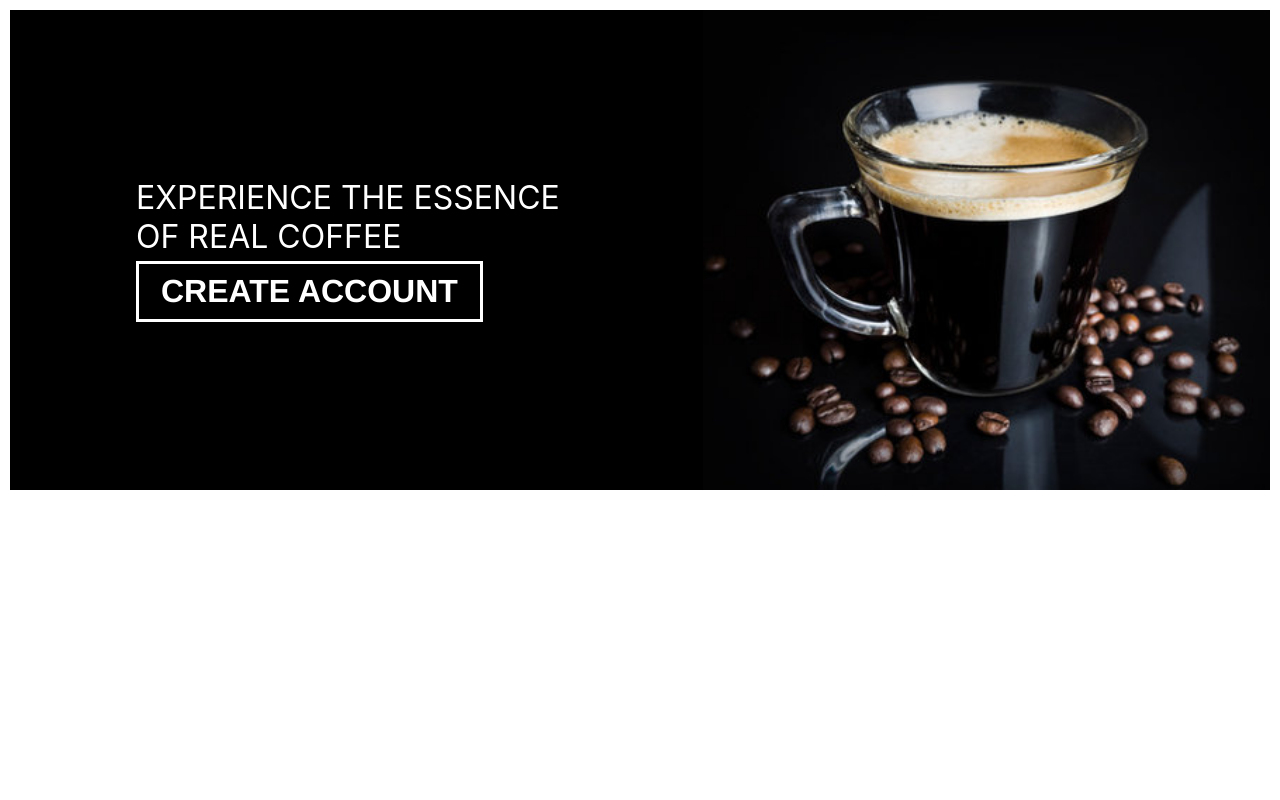
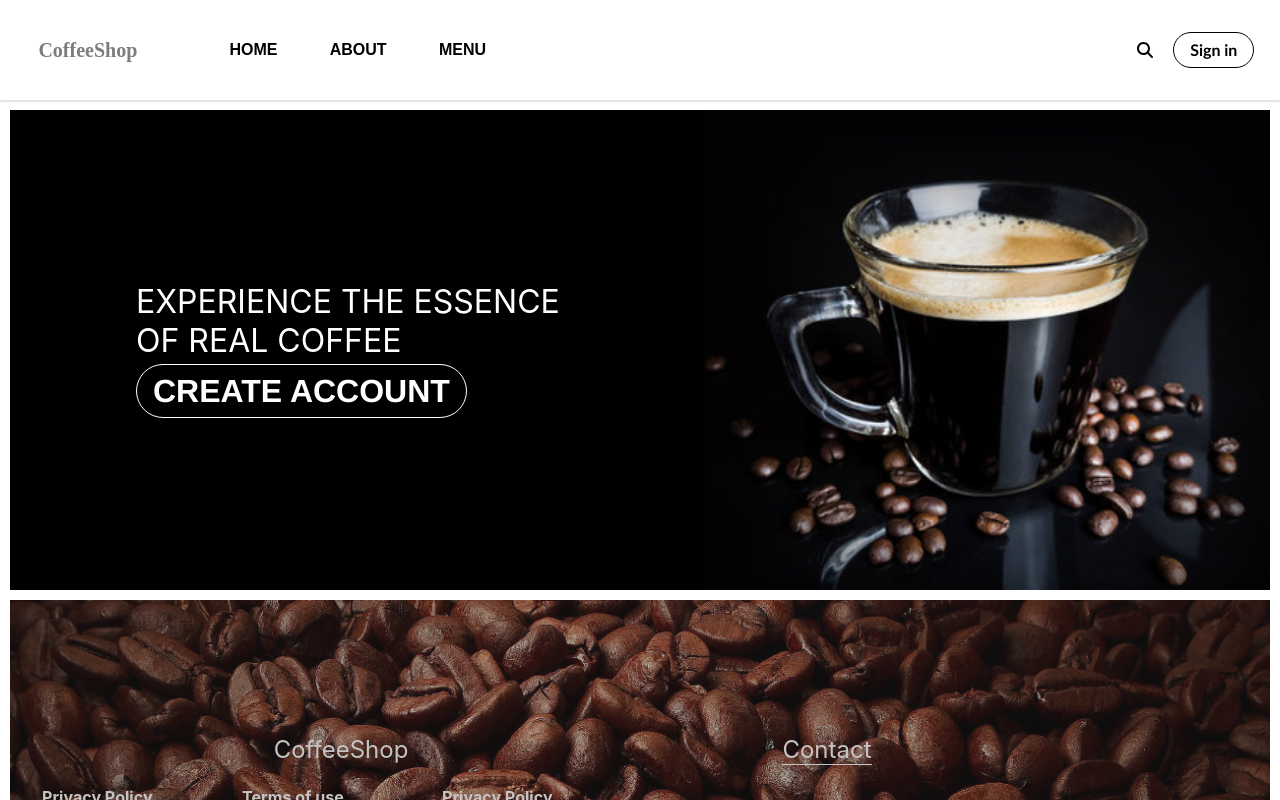
Before and after one commit to farahsamad/CoffeeShop, a React (Create React App) app: page / in a window 1280 px wide. Shown: the top 800 px of the page. Built offline with nearby package versions, Linux system fonts and the light colour scheme.

Commit message:
updatel commit

```diff
--- a/src/App.tsx
+++ b/src/App.tsx
@@ -7,19 +7,18 @@ import Index from "./pages/navbar/Index";
 import { BrowserRouter, Routes, Route } from "react-router-dom";
 
 const App: React.FC = () => (
-  // <BrowserRouter>
-  //   <Routes>
-  //     <Route path="/" element={<Navlayout />}>
-  //       <Route index element={<Home />}></Route>
-  //       {/* <Route path="/about" element={<About />} /> */}
-  //       <Route path="/menu" element={<Menu />} />
-  //     </Route>
+  <BrowserRouter basename={process.env.PUBLIC_URL}>
+    <Routes>
+      <Route path="/" element={<Navlayout />}>
+        <Route index element={<Home />}></Route>
+        {/* <Route path="/about" element={<About />} /> */}
+        <Route path="/menu" element={<Menu />} />
+      </Route>
 
-  //     {/*
-  //     <Route path="/signin" element={<Signin />} /> */}
-  //   </Routes>
-  // </BrowserRouter>
-  <Home></Home>
+      {/*
+      <Route path="/signin" element={<Signin />} /> */}
+    </Routes>
+  </BrowserRouter>
 );
 
 export default App;
```
